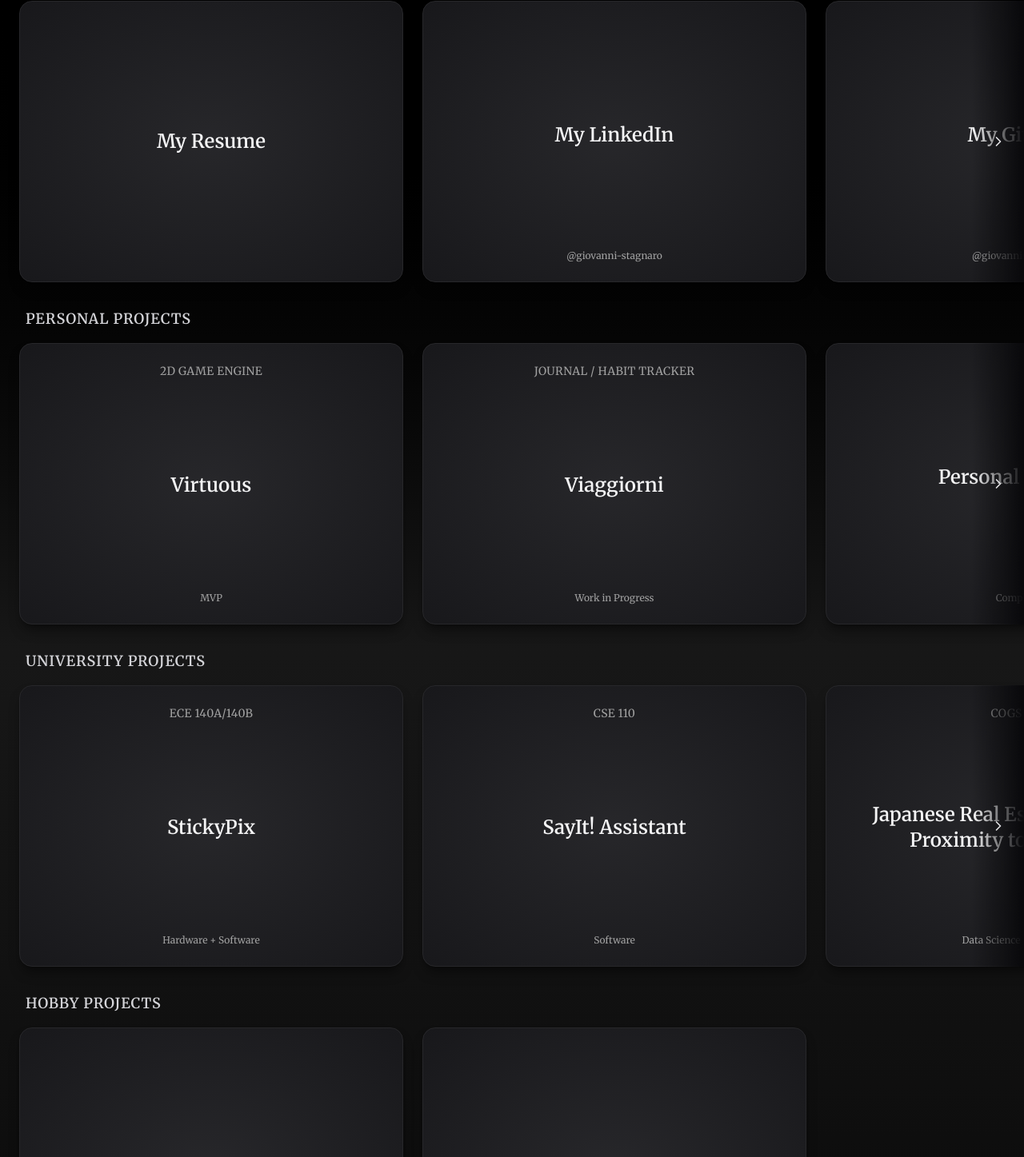
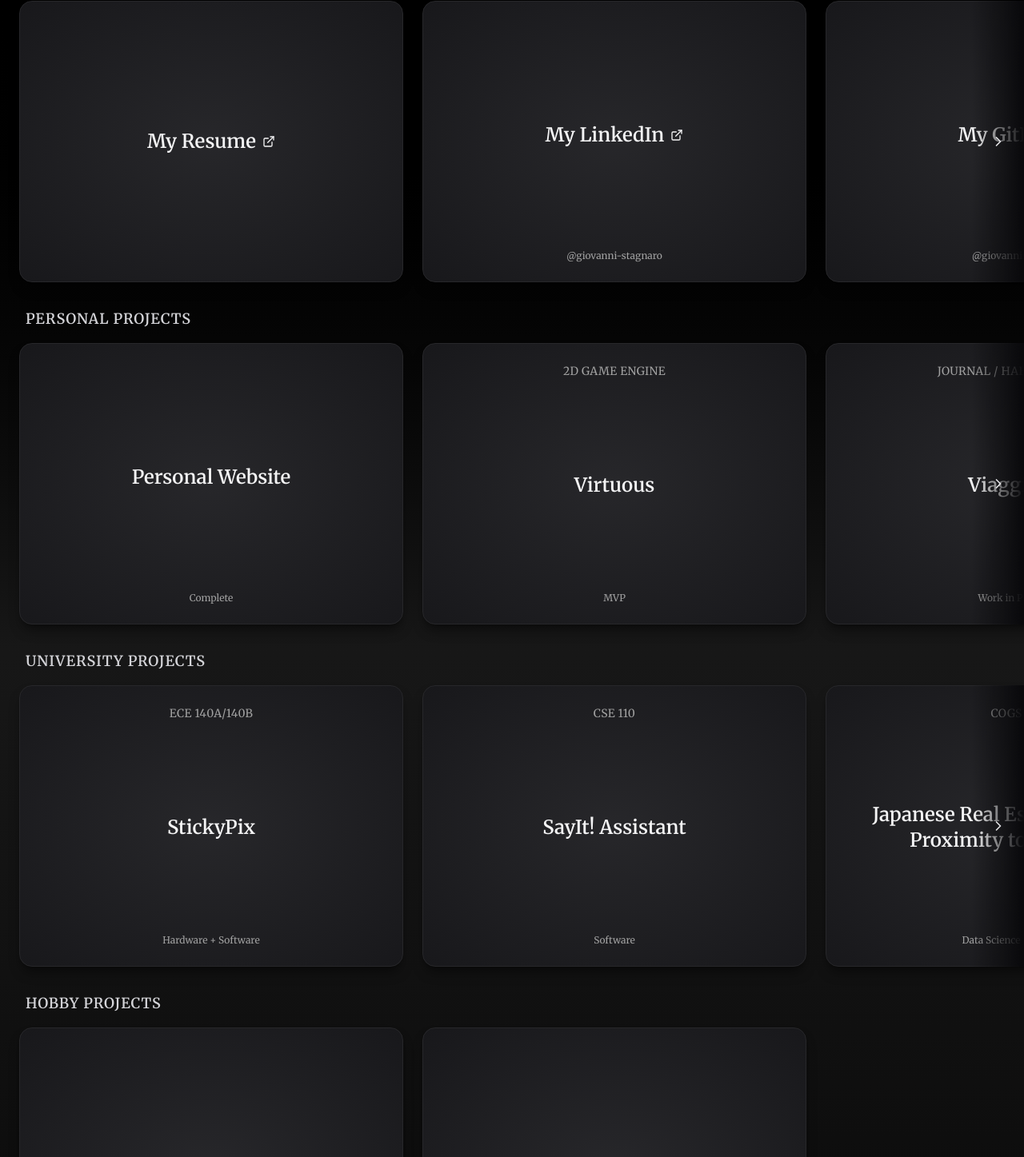
Before and after one commit to giovannistagnaro/giovannistagnaro.github.io, a React (Vite) app: page /#/ in a window 1280 px wide. Shown: the part 875-2322 px from the top of the page at 80% size. Built offline with nearby package versions, Linux system fonts and the light colour scheme; a web font is replaced by a local one.

Commit message:
Changed some styling and typos and added content for Viaggiorni.

```diff
--- a/src/components/Card.tsx
+++ b/src/components/Card.tsx
@@ -1,5 +1,6 @@
 import { useNavigate } from "react-router-dom";
 import type { CardItem } from "../types/content";
+import { ExternalLink } from "lucide-react";
 
 export type CardProps = {
   card: CardItem;
@@ -34,7 +35,10 @@ const Card = ({ card }: CardProps) => {
         <div className="flex flex-col justify-between h-full p-6 text-center text-neutral-400">
           <div className="text-sm uppercase tracking-wide">{card.meta}</div>
           <div className="text-2xl font-semibold text-zinc-100">
-            {card.title}
+            <span className="inline-flex items-center gap-2">
+              {card.title}
+              {card.type === "external" && <ExternalLink size={16} />}
+            </span>
           </div>
           <div className="text-xs">{card.subtitle}</div>
         </div>
--- /dev/null
+++ b/src/data/projects/personalProjects/viaggiorni.ts
@@ -0,0 +1,21 @@
+import type { Project } from "../../../types/project";
+import type { CardItem } from "../../../types/content";
+
+const id = "viaggiorni";
+const title = "Viaggiorni";
+
+export const viaggiorniProject: Project = {
+  id,
+  title,
+  description: "Viaggiorni is still in the planning phase but when it is completed, it should have something along the lines of the following features: writing daily journal entries, creating checklists to complete for the next day, tabs for keeping track of habits, a streak system to keep track of how many days certain goals have been kept, and potentially API integration for local AI services.\nI am a big believer in personal user privacy, and as a daily journal is quite a private thing for most people, I will have this app focus on privacy. For Viaggiorni, this means local storage only, a password system, and encrypted data. I want my users to feel safe and secure so that they can be as honest as possible with their goals and journal entries for themselves.",
+  tldr: "App to Track Habits and Daily Journal Entries, with an Emphasis on Privacy",
+  tech: ["React", "Vite", "Node", "SQLite"],
+};
+
+export const viaggiorniCard: CardItem = {
+  id,
+  meta: "Journal / Habit Tracker",
+  title,
+  subtitle: "Work in Progress",
+  type: "project",
+};
--- a/src/data/projects/personalProjects/virtuous.ts
+++ b/src/data/projects/personalProjects/virtuous.ts
@@ -10,7 +10,7 @@ export const virtuousProject: Project = {
   id,
   title,
   description:
-    "Virtuous is a custom-built 2D tile-based game engine focused on deterministic simulation, AI behaviors, and data-driven rendering. It was implemented from scratch using React, TypeScript, Tailwind, and Vite.\nWhile Virtuous currently presents as a small roguelike-style game, the core goal is to explore engine architecture, simulation, and extensible systems design, rather than content-heavy gameplay.\nInspiration for style and theme were drawn primarily from classic games like Gauntlet (a favorite from my early childhood) and The Legend of Zelda (NES).\nI am a big fan of emergent gameplay (some great examples being Minecraft, Metal Gear Solid V, and Baldur's Gate 3) and always appreciate when game developers go the extra mile to give the world life. As Virtuous continues to develop, I aim to add more and more systems and rules that allow the player to draw out emergent moments.\nCurrently, the project is in an MVP stage; it is a playable demo showcasing what the engine has to offer.  I have many things I would like to add to it, especially to support the world building.  Future sprint plans can be found in the README on GitHub.",
+    "Virtuous is a custom-built 2D tile-based game engine focused on deterministic simulation, AI behaviors, and data-driven rendering. It was implemented from scratch using React, TypeScript, Tailwind, and Vite.\nWhile Virtuous currently presents as a small roguelike-style game, the core goal is to explore engine architecture, simulation, and extensible systems design, rather than content-heavy gameplay.\nInspiration for style and theme were drawn primarily from classic games like Gauntlet (a favorite from my early childhood) and The Legend of Zelda (NES).\nI am a big fan of emergent gameplay (some great examples being Minecraft, Metal Gear Solid V, and Baldur's Gate 3) and always appreciate when game developers go the extra mile to give the world life. As Virtuous continues to develop, I aim to add more and more systems and rules that allow the player to draw out emergent moments.\nCurrently, the project is in an MVP stage; it is a playable demo showcasing what the engine has to offer.  I have many things I would like to add to it, especially to support the world-building.  Future sprint plans can be found in the README on GitHub.",
   tldr: "Stylized 2D Game Engine with Plans to Expand",
   highlights: [
     "Built a custom game engine featuring a decoupled simulation/render loop with deterministic updates and interpolation.",
--- a/src/data/rows.ts
+++ b/src/data/rows.ts
@@ -1,8 +1,11 @@
 import type { CardRowModel } from "../types/content";
 import { personalWebsiteCard } from "./projects/personalProjects/personalWebsite";
+import { viaggiorniCard } from "./projects/personalProjects/viaggiorni";
 import { virtuousCard } from "./projects/personalProjects/virtuous";
+import { iharaZetaFunctionCard } from "./projects/universityProjects/iharaZetaFunction";
 import { japaneseRealEstateCard } from "./projects/universityProjects/japaneseRealEstate";
 import { sayItAssistantCard } from "./projects/universityProjects/sayItAssistant";
+import { stickyPixCard } from "./projects/universityProjects/stickyPix";
 
 export const rows: CardRowModel[] = [
   {
@@ -12,8 +15,8 @@ export const rows: CardRowModel[] = [
       {
         id: "resume",
         title: "My Resume",
-        type: "pdf",
-        pdfSrc: "/pdfs/giovanniStagnaroResume.pdf",
+        type: "external",
+        href: "https://docs.google.com/document/d/1SRqH9vVj-5X-7arlDHyZH70m0OXzH-z19FvhRtEqa9A/edit?usp=sharing",
       },
       {
         id: "linkedin",
@@ -34,38 +37,16 @@ export const rows: CardRowModel[] = [
   {
     id: "personalProjects",
     title: "Personal Projects",
-    cards: [
-      virtuousCard,
-      {
-        id: "viaggiorni",
-        meta: "Journal / Habit Tracker",
-        title: "Viaggiorni",
-        subtitle: "Work in Progress",
-        type: "project",
-      },
-      personalWebsiteCard,
-    ],
+    cards: [personalWebsiteCard, virtuousCard, viaggiorniCard],
   },
   {
     id: "universityProjects",
     title: "University Projects",
     cards: [
-      {
-        id: "stickyPix",
-        meta: "ECE 140A/140B",
-        title: "StickyPix",
-        subtitle: "Hardware + Software",
-        type: "project",
-      },
+      stickyPixCard,
       sayItAssistantCard,
       japaneseRealEstateCard,
-      {
-        id: "iharaZetaFunction",
-        meta: "MATH 199",
-        title: "Ihara Zeta Function",
-        subtitle: "Guided Reading",
-        type: "project",
-      },
+      iharaZetaFunctionCard,
     ],
   },
 
@@ -79,8 +60,8 @@ export const rows: CardRowModel[] = [
         type: "project",
       },
       {
-        id: "n8nAgents",
-        title: "n8n Agents",
+        id: "aiAgents",
+        title: "AI Agents",
         type: "project",
       },
     ],
```
Also changed, not shown: src/data/projects/projects.ts (+9 -2 lines).
